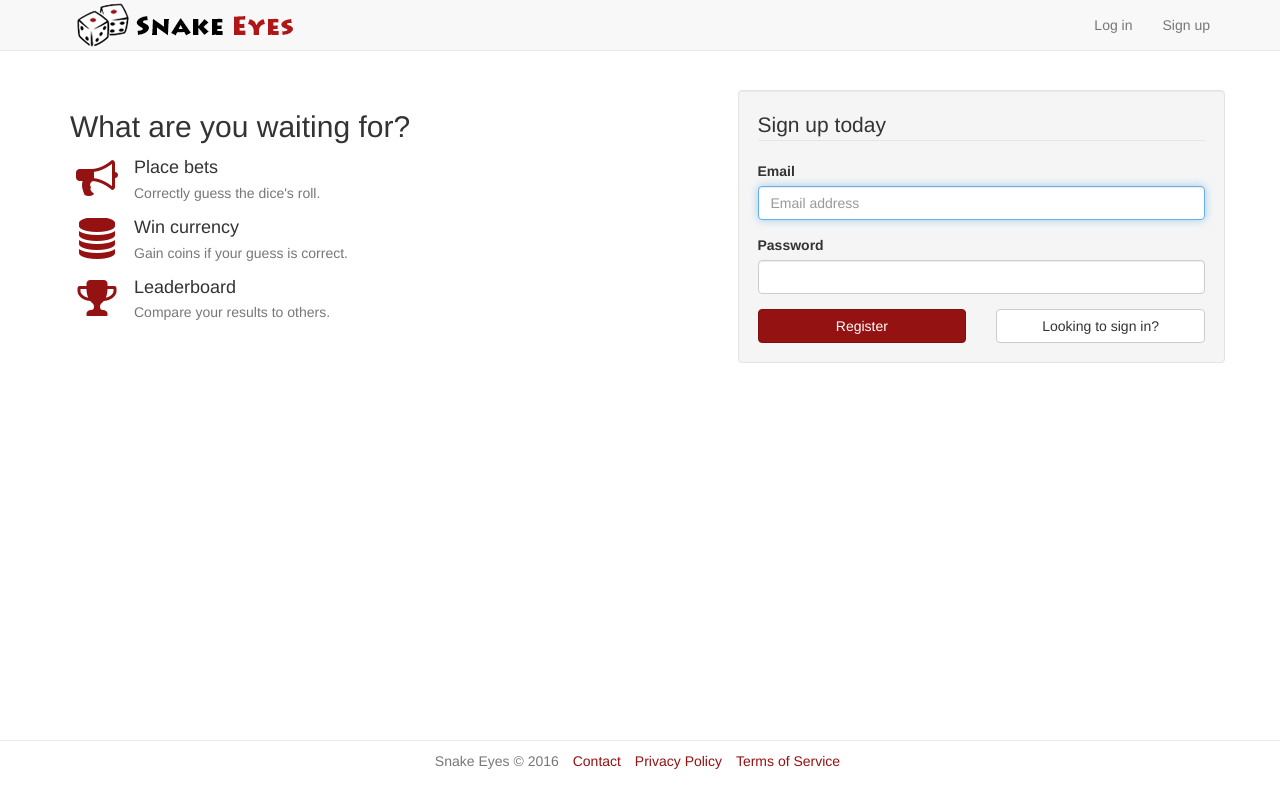
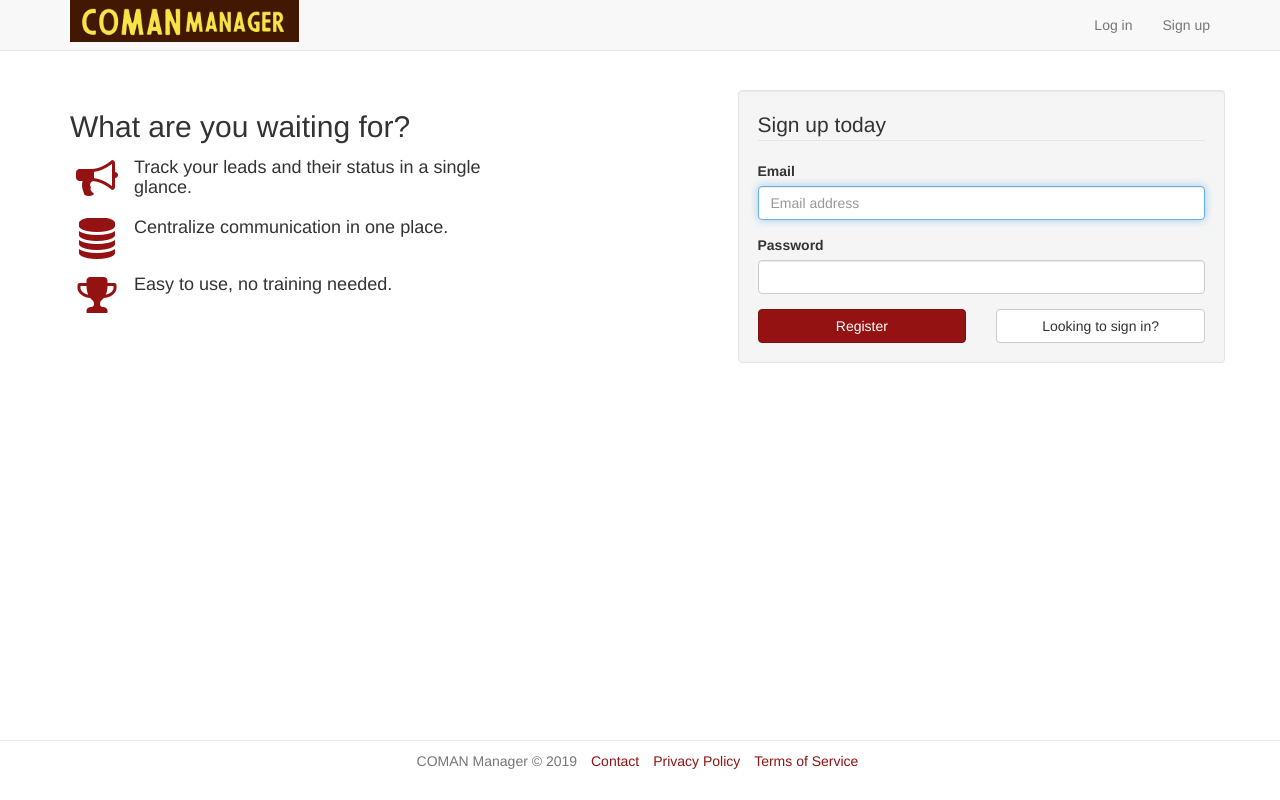
Before and after one commit to cpngit/mainwebpython, a Flask app: page /signup in a window 1280 px wide. Run offline with Flask 2, Linux system fonts and the light colour scheme; parts of the project's set-up code (start-up, migrations or seed data) failed here and were passed over; some libraries are stand-ins or nearby versions.

Commit message:
Changeg to ComanManager

```diff
--- a/App/blueprints/page/templates/page/terms.html
+++ b/App/blueprints/page/templates/page/terms.html
@@ -5,11 +5,11 @@
 
 {% block body %}
     <p>
-      By using the Snake Eyes ("service"), you are agreeing to be bound by the
+      By using CoManMANAGER ("service"), you are agreeing to be bound by the
       following terms and conditions ("terms of service").
     </p>
     <p>
-      Snake Eyes, LLC ("company") reserves the right to update and change these
+      COMAN Manager, LLC ("company") reserves the right to update and change these
       terms of service without notice.
     </p>
     <p>
@@ -142,7 +142,7 @@
       that is available via the service.
     </p>
     <p>
-      The look and feel of the service is copyright&copy; Snake Eyes, LLC.
+      The look and feel of the service is copyright&copy; COMAN Manager, LLC.
       All rights reserved. You may not duplicate, copy, or reuse any portion
       of the HTML, CSS, JavaScript, or visual design elements without express
       written permission from the company.
--- a/App/blueprints/user/templates/user/mail/password_reset.txt
+++ b/App/blueprints/user/templates/user/mail/password_reset.txt
@@ -8,4 +8,4 @@ If you did not request a password reset, please ignore this e-mail. Your passwor
 will not change unless you access the link above and create a new password.
 
 Thanks,
-Snake Eyes
+COMAN Manager
--- a/App/blueprints/user/templates/user/settings.html
+++ b/App/blueprints/user/templates/user/settings.html
@@ -30,9 +30,9 @@
         {% endif %}
       </div>
     </div>
-    <div class="col-md-5 col-md-push-1 col-md-offset-1">
+    <!-- <div class="col-md-5 col-md-push-1 col-md-offset-1">
       <h2>Billing</h2>
       <p>Coming soon...</p>
-    </div>
+    </div> -->
   </div>
 {% endblock %}
--- a/App/blueprints/user/templates/user/signup.html
+++ b/App/blueprints/user/templates/user/signup.html
@@ -13,10 +13,7 @@
           <i class="fa fa-fw fa-3x fa-bullhorn text-primary"></i>
         </div>
         <div class="media-body">
-          <h4 class="media-heading">Place bets</h4>
-          <span class="text-muted">
-            Correctly guess the dice's roll.
-          </span>
+          <h4 class="media-heading">Track your leads and their status in a single glance.</h4>
         </div>
       </div>
       <div class="media md-margin-bottom">
@@ -24,10 +21,7 @@
           <i class="fa fa-fw fa-3x fa-database text-primary"></i>
         </div>
         <div class="media-body">
-          <h4 class="media-heading">Win currency</h4>
-          <span class="text-muted">
-            Gain coins if your guess is correct.
-          </span>
+          <h4 class="media-heading">Centralize communication in one place.</h4>
         </div>
       </div>
       <div class="media md-margin-bottom">
@@ -35,8 +29,7 @@
           <i class="fa fa-fw fa-3x fa-trophy text-primary"></i>
         </div>
         <div class="media-body">
-          <h4 class="media-heading">Leaderboard</h4>
-          <span class="text-muted">Compare your results to others.</span>
+          <h4 class="media-heading">Easy to use, no training needed.</h4>
         </div>
       </div>
     </div>
--- a/App/blueprints/user/templates/user/welcome.html
+++ b/App/blueprints/user/templates/user/welcome.html
@@ -5,7 +5,7 @@
 
 {% block body %}
   <div class="row">
-    <div class="col-md-5">
+    <!-- <div class="col-md-5">
       <h2 class="sm-margin-bottom">Ready to upgrade?</h2>
 
       <p class="margin-bottom">
@@ -16,7 +16,7 @@
       <p class="small">
         Coming soon...
       </p>
-    </div>
+    </div> -->
     <div class="col-md-5 col-md-push-1 col-md-offset-1 well">
       {% call f.form_tag('user.welcome') %}
         <legend>Pick a username</legend>
--- a/App/templates/errors/404.html
+++ b/App/templates/errors/404.html
@@ -4,5 +4,5 @@
 {% block heading %}<h2>Error 404</h2>{% endblock %}
 
 {% block body %}
-  <p>Add a witty error 404 page here.</p>
+  <p>Oops! We can not seem to find the page you are looking for.</p>
 {% endblock %}
--- a/App/templates/errors/500.html
+++ b/App/templates/errors/500.html
@@ -4,5 +4,5 @@
 {% block heading %}<h2>Error 500</h2>{% endblock %}
 
 {% block body %}
-  <p>Add a soothing error 500 message here.</p>
+  <p>Sorry, it´s me, not you! Let me try again!</p>
 {% endblock %}
--- a/App/templates/layouts/app.html
+++ b/App/templates/layouts/app.html
@@ -13,9 +13,9 @@
           <span class="icon-bar"></span>
         </button>
         <a href="{{ url_for('page.home') }}">
-          <img src="{{ url_for('static', filename='images/snake-eyes.jpg') }}"
+          <img src="{{ url_for('static', filename='images/logo.jpg') }}"
                class="img-responsive"
-               width="229" height="50" title="Snake Eyes" alt="Snake Eyes"/>
+               width="229" height="50" title="COMAN Manager Tool" alt="COMAN Manager Tool'"/>
         </a>
       </div>
       <div id="navbar" class="collapse navbar-collapse">
--- a/App/templates/layouts/base.html
+++ b/App/templates/layouts/base.html
@@ -50,7 +50,7 @@
     <footer class="footer text-center">
       <div class="container">
         <ul class="list-inline">
-          <li class="text-muted">Snake Eyes &copy; 2016</li>
+          <li class="text-muted">COMAN Manager &copy; 2019</li>
           {% block footer %}{% endblock %}
         </ul>
       </div>
--- a/App/templates/layouts/login.html
+++ b/App/templates/layouts/login.html
@@ -2,9 +2,9 @@
 
 {% block header %}
   <a href="{{ url_for('page.home') }}">
-    <img src="{{ url_for('static', filename='images/snake-eyes.jpg') }}"
+    <img src="{{ url_for('static', filename='images/logo.jpg') }}"
          class="img-responsive center-block md-margin-bottom"
-         width="178" height="176" title="Snake Eyes" alt="Snake Eyes"/>
+         width="178" height="176" title="COMAN Manager" alt="COMAN Manager"/>
   </a>
 {% endblock %}
 
```
Also changed, not shown: App/blueprints/page/templates/page/home.html (+5 -8 lines), App/tests/contact/test_tasks.py (+1 -1 lines), App/tests/contact/test_views.py (+1 -1 lines), public/images/logo.jpg (added), public/images/snake-eyes-large.jpg (deleted), public/images/snake-eyes.jpg (deleted).
